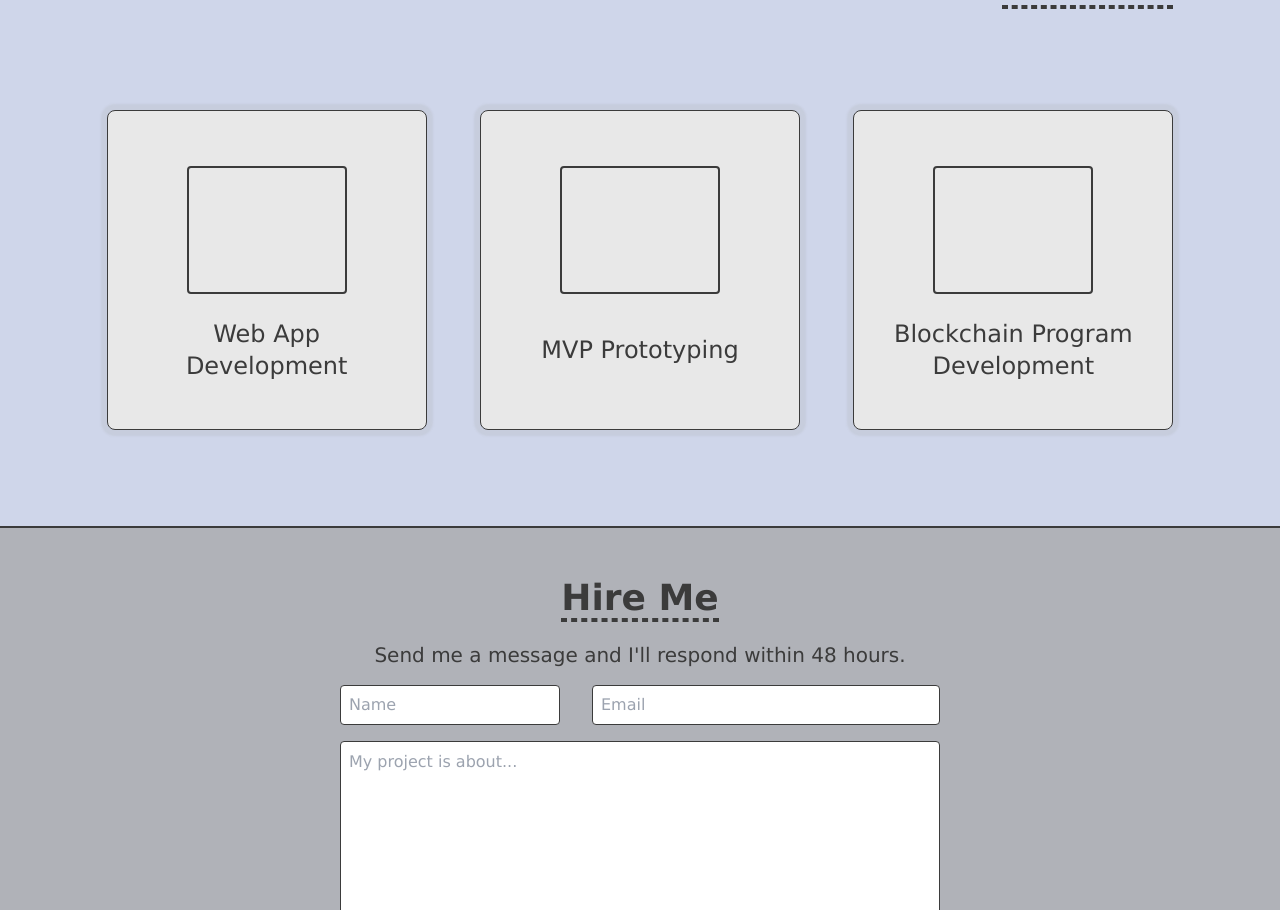
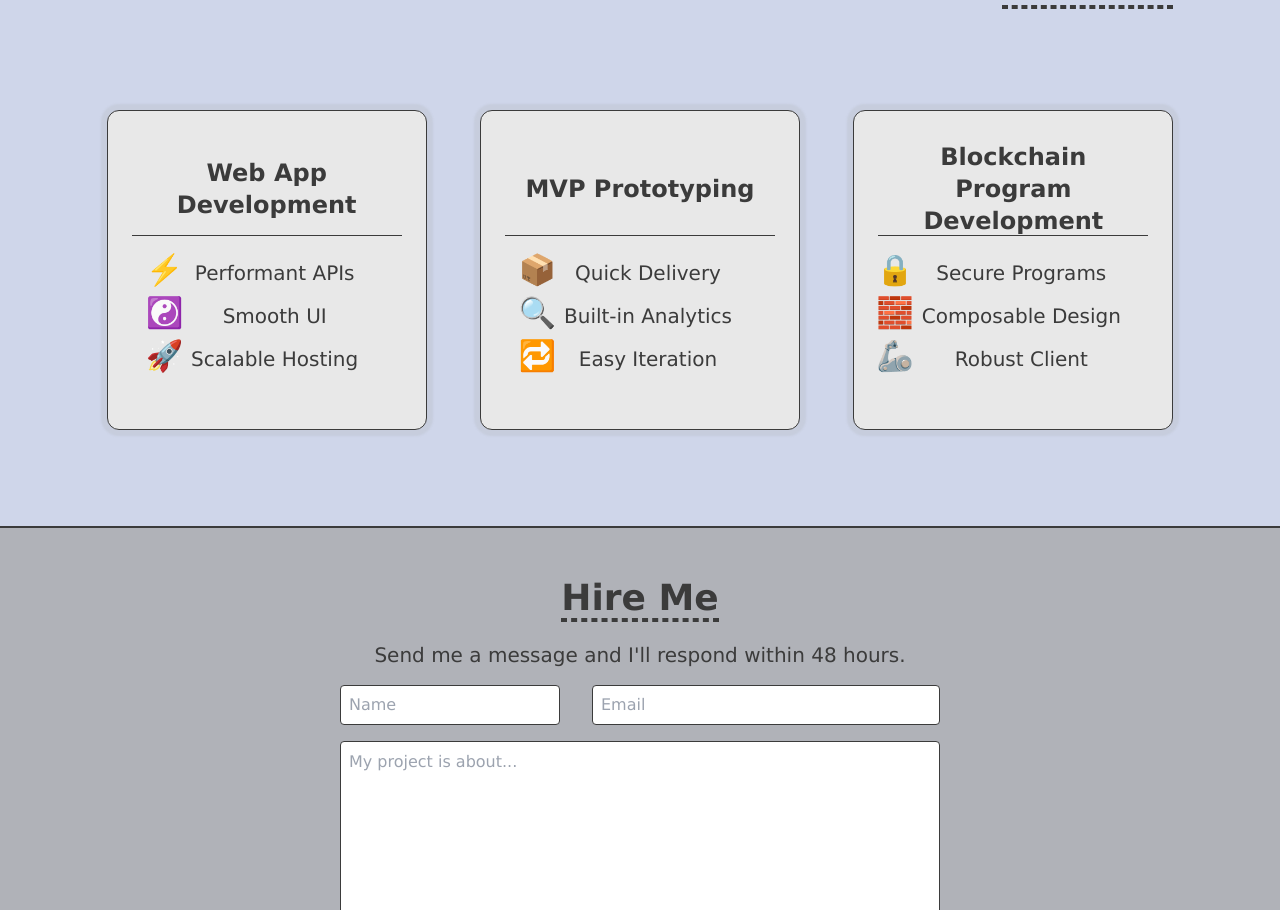
Before and after one commit to emdoyle/personal-site, a Next.js app: page / in a window 1280 px wide. Shown: the part 1153-2063 px from the top of the page. Built offline with nearby package versions, Linux system fonts and the light colour scheme.

Commit message:
Add content to Services blocks

```diff
--- a/pages/index.tsx
+++ b/pages/index.tsx
@@ -158,7 +158,7 @@ export default function Home() {
             </div>
           </div>
         </Section>
-        <Section height="h-[1000px] lg:h-[600px]">
+        <Section height="h-[1200px] xl:h-[600px]">
           <div className="flex flex-col justify-start items-center h-full">
             <div className="flex justify-end items-center h-24 w-5/6 lg:max-w-[1100px] pb-8">
               <div>
@@ -166,26 +166,54 @@ export default function Home() {
                 <hr className="border-2 border-dashed border-smoke" />
               </div>
             </div>
-            <div className="h-full flex flex-col lg:flex-row justify-between items-center w-5/6 lg:max-w-[1200px]">
-              <div className="flex flex-col justify-center items-center gap-4 rounded-lg bg-offwhite border border-smoke p-8 shadow-[0px_0px_2px_6px_rgba(176,178,184,.25)] h-64 lg:h-80 w-2/3 lg:w-[30%]">
-                <div className="w-40 h-32 border-2 border-smoke rounded" />
-                <div className="h-1/4 text-center flex flex-col justify-center items-center pt-4">
-                  <h1 className="text-xl lg:text-2xl">Web App Development</h1>
+            <div className="h-full flex flex-col xl:flex-row justify-between items-center w-5/6 xl:max-w-[1200px] text-smoke">
+              <div className="flex flex-col justify-center items-center gap-2 rounded-xl bg-offwhite border border-smoke p-6 shadow-[0px_0px_2px_6px_rgba(176,178,184,.25)] h-80 w-2/3 xl:w-[30%] max-w-[500px]">
+                <div className="h-1/3 sm:h-1/4 flex flex-col justify-center items-center">
+                  <h1 className="font-semibold text-center text-2xl pb-2">
+                    Web App Development
+                  </h1>
                 </div>
+                <hr className="w-full margin-0 border-smoke" />
+                <ul
+                  role="list"
+                  className="text-center pt-2 pl-2 text-lg sm:text-xl marker:text-3xl"
+                >
+                  <li className="list-['⚡️'] pl-2 pb-2">Performant APIs</li>
+                  <li className="list-['☯️'] pl-2 pb-2">Smooth UI</li>
+                  <li className="list-['🚀'] pl-2 pb-2">Scalable Hosting</li>
+                </ul>
               </div>
-              <div className="flex flex-col justify-center items-center gap-4 rounded-lg bg-offwhite border border-smoke p-8 shadow-[0px_0px_2px_6px_rgba(176,178,184,.25)] h-64 lg:h-80 w-2/3 lg:w-[30%]">
-                <div className="w-40 h-32 border-2 border-smoke rounded" />
-                <div className="h-1/4 text-center flex flex-col justify-center items-center pt-4">
-                  <h1 className="text-xl lg:text-2xl">MVP Prototyping</h1>
+              <div className="flex flex-col justify-center items-center gap-2 rounded-xl bg-offwhite border border-smoke p-6 shadow-[0px_0px_2px_6px_rgba(176,178,184,.25)] h-80 w-2/3 xl:w-[30%] max-w-[500px]">
+                <div className="h-1/3 sm:h-1/4 flex flex-col justify-center items-center">
+                  <h1 className="font-semibold text-center text-2xl pb-2">
+                    MVP Prototyping
+                  </h1>
                 </div>
+                <hr className="w-full margin-0 border-smoke" />
+                <ul
+                  role="list"
+                  className="text-center pt-2 pl-2 text-lg sm:text-xl marker:text-3xl"
+                >
+                  <li className="list-['📦️'] pl-2 pb-2">Quick Delivery</li>
+                  <li className="list-['🔍️'] pl-2 pb-2">Built-in Analytics</li>
+                  <li className="list-['🔁'] pl-2 pb-2">Easy Iteration</li>
+                </ul>
               </div>
-              <div className="flex flex-col justify-center items-center gap-4 rounded-lg bg-offwhite border border-smoke p-8 shadow-[0px_0px_2px_6px_rgba(176,178,184,.25)] h-64 lg:h-80 w-2/3 lg:w-[30%]">
-                <div className="w-40 h-32 border-2 border-smoke rounded" />
-                <div className="h-1/4 text-center flex flex-col justify-center items-center pt-4">
-                  <h1 className="text-xl lg:text-2xl">
+              <div className="flex flex-col justify-center items-center gap-2 rounded-xl bg-offwhite border border-smoke p-6 shadow-[0px_0px_2px_6px_rgba(176,178,184,.25)] h-80 w-2/3 xl:w-[30%] max-w-[500px]">
+                <div className="h-1/3 sm:h-1/4 flex flex-col justify-center items-center">
+                  <h1 className="font-semibold text-center text-2xl pb-2">
                     Blockchain Program Development
                   </h1>
                 </div>
+                <hr className="w-full margin-0 border-smoke" />
+                <ul
+                  role="list"
+                  className="text-center pt-2 pl-2 text-lg sm:text-xl marker:text-3xl"
+                >
+                  <li className="list-['🔒'] pl-2 pb-2">Secure Programs</li>
+                  <li className="list-['🧱'] pl-2 pb-2">Composable Design</li>
+                  <li className="list-['🦾'] pl-2 pb-2">Robust Client</li>
+                </ul>
               </div>
             </div>
           </div>
```
